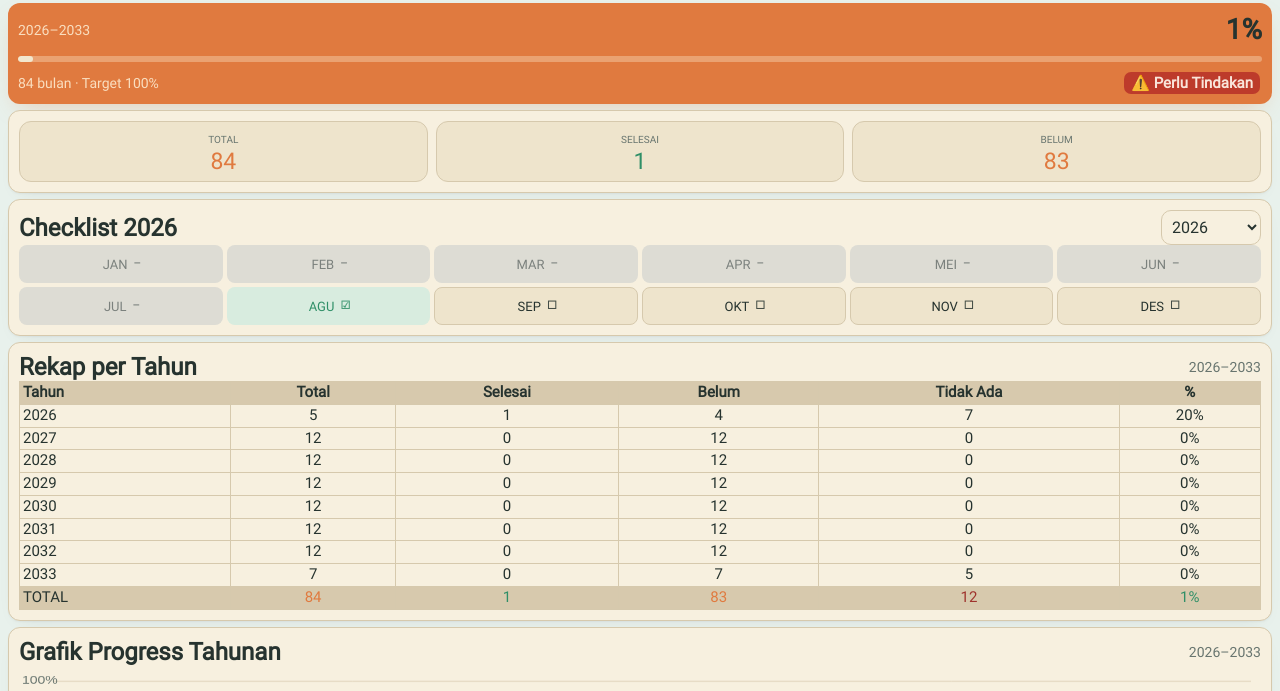
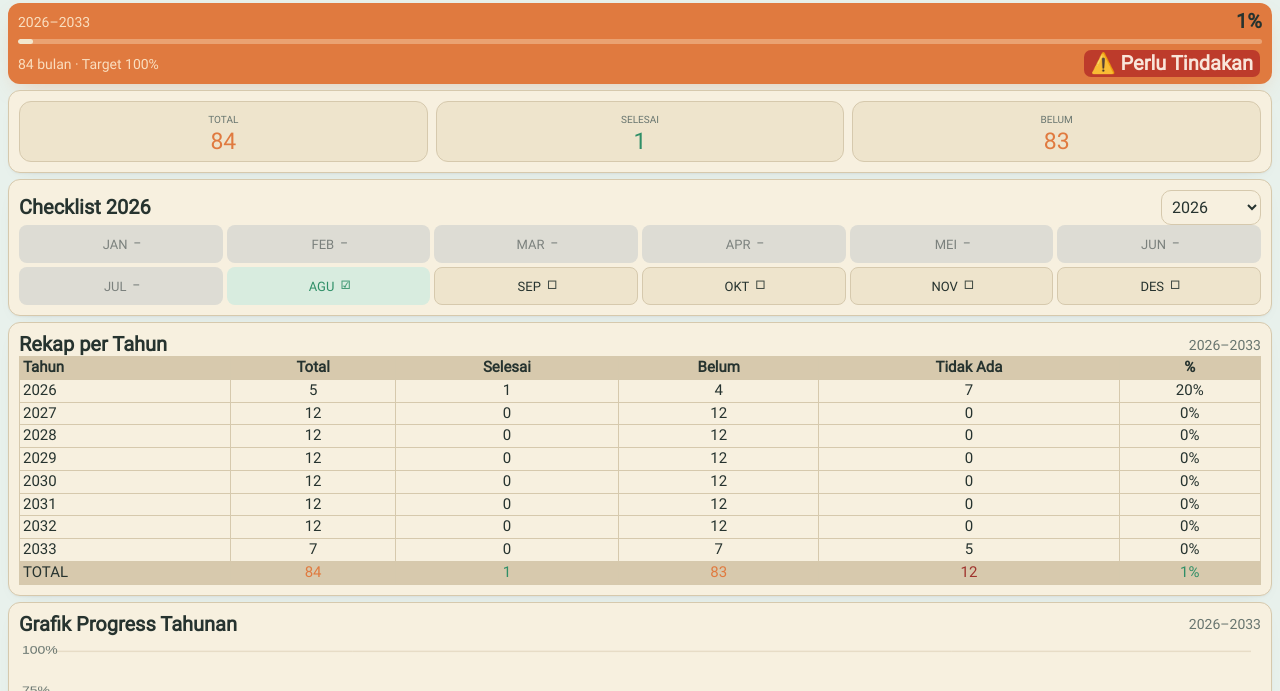
Before and after one commit to zieezie23-rgb/Checklist, a plain HTML site: page index.html in a window 1280 px wide. Shown: the part 56-747 px from the top of the page. Drawn offline with Linux system fonts and the light colour scheme.

Commit message:
Add files via upload

```diff
--- a/index.html
+++ b/index.html
@@ -72,7 +72,32 @@ main.wrap {
   right: 0 !important;
   z-index: 1000 !important;
 }
-</style></head><body><header><h1>Checklist Simulasi</h1><div class="sub">Monitoring simulasi bulanan</div></header><main class="wrap"><section id="dashboard"></section><section id="checklist" class="hidden"></section><section id="settings" class="hidden"></section></main><nav class="nav"><button id="nDash" onclick="show('dashboard')">Beranda</button><button id="nSet" onclick="show('settings')">Pengaturan</button></nav><script>
+</style><style id="checklist-lock">
+.month:disabled{cursor:not-allowed !important;opacity:1 !important}
+.month.na:disabled{pointer-events:none !important}
+</style>
+<style id="compact-panels">
+/* Panel progress dibuat lebih pendek */
+.hero{
+  padding:7px 10px !important;
+}
+.hero .progress{
+  margin:6px 0 !important;
+  height:5px !important;
+}
+
+/* Judul panel diperkecil */
+.card > .row > b{
+  font-size:20px !important;
+  line-height:1.15 !important;
+}
+
+/* Khusus judul checklist agar tetap proporsional */
+.card .row b:not(.hero-pct):not(.hero-status){
+  line-height:1.15 !important;
+}
+</style>
+</head><body><header><h1>Checklist Simulasi</h1><div class="sub">Monitoring simulasi bulanan</div></header><main class="wrap"><section id="dashboard"></section><section id="checklist" class="hidden"></section><section id="settings" class="hidden"></section></main><nav class="nav"><button id="nDash" onclick="show('dashboard')">Beranda</button><button id="nSet" onclick="show('settings')">Pengaturan</button></nav><script>
 const months=['JANUARI','FEBRUARI','MARET','APRIL','MEI','JUNI','JULI','AGUSTUS','SEPTEMBER','OKTOBER','NOVEMBER','DESEMBER'];
 const defaults={2026:['– Tidak Ada','– Tidak Ada','– Tidak Ada','– Tidak Ada','– Tidak Ada','– Tidak Ada','– Tidak Ada','☑ Selesai','☐ Belum','☐ Belum','☐ Belum','☐ Belum'],2027:Array(12).fill('☐ Belum'),2028:Array(12).fill('☐ Belum'),2029:Array(12).fill('☐ Belum'),2030:Array(12).fill('☐ Belum'),2031:Array(12).fill('☐ Belum'),2032:Array(12).fill('☐ Belum'),2033:['☐ Belum','☐ Belum','☐ Belum','☐ Belum','☐ Belum','☐ Belum','☐ Belum','– Tidak Ada','– Tidak Ada','– Tidak Ada','– Tidak Ada','– Tidak Ada']};
 let data=JSON.parse(localStorage.getItem('simulasiData')||'null')||defaults; let active=Number(localStorage.getItem('activeYear')||2026); let target=Number(localStorage.getItem('target')||100); let years=Object.keys(data);
@@ -107,7 +132,7 @@ function dash(){
         </select>
       </div>
       <div class="months">
-        ${months.map((mo,i)=>{let s=data[active][i],icon=s.includes('Selesai')?'☑':s.includes('Tidak Ada')?'–':'☐';return `<button class="month ${s.includes('Selesai')?'done':s.includes('Tidak Ada')?'na':''}" onclick="cycle(${active},${i})"><span>${mo.slice(0,3)}</span><span class="s">${icon}</span></button>`}).join('')}
+        ${months.map((mo,i)=>{let s=data[active][i],locked=s.includes('Tidak Ada'),icon=s.includes('Selesai')?'☑':locked?'–':'☐';return `<button class="month ${s.includes('Selesai')?'done':locked?'na':''}" ${locked?'disabled':''} onclick="${locked?'return false;':`cycle(${active},${i})`}"><span>${mo.slice(0,3)}</span><span class="s">${icon}</span></button>`}).join('')}
       </div>
     </div>
     <div class="card">
@@ -128,7 +153,7 @@ function dash(){
     </div>`;
 }
 function drawYearLineChart(){const cv=document.getElementById('yearLineChart');if(!cv)return;let w=cv.getBoundingClientRect().width||cv.parentElement.clientWidth||cv.clientWidth;if(!w){requestAnimationFrame(drawYearLineChart);return}const d=devicePixelRatio||1,h=250;cv.width=w*d;cv.height=h*d;const c=cv.getContext('2d');c.setTransform(d,0,0,d,0,0);const L=34,R=10,T=12,B=30,p=(w-L-R)/(years.length-1),v=years.map(y=>{let z=counts(y),t=z.done+z.bad;return t?z.done/t*100:0});c.clearRect(0,0,w,h);c.font='14px sans-serif';c.lineWidth=1;c.strokeStyle='#d6c9ad';c.fillStyle='#68756f';for(let n=0;n<=100;n+=25){let yy=T+(h-T-B)*(1-n/100);c.beginPath();c.moveTo(L,yy);c.lineTo(w-R,yy);c.stroke();c.fillText(n+'%',3,yy+3)}c.strokeStyle='#e07a3f';c.lineWidth=2.5;c.beginPath();v.forEach((n,i)=>{let x=L+i*p,y=T+(h-T-B)*(1-n/100);i?c.lineTo(x,y):c.moveTo(x,y)});c.stroke();v.forEach((n,i)=>{let x=L+i*p,y=T+(h-T-B)*(1-n/100);c.fillStyle='#e07a3f';c.beginPath();c.arc(x,y,3.5,0,Math.PI*2);c.fill();c.fillStyle='#68756f';c.textAlign='center';c.fillText(years[i],x,h-8)});c.textAlign='start'}
-function cycle(y,i){let s=data[y][i];data[y][i]=s.includes('Belum')?'☑ Selesai':s.includes('Selesai')?'– Tidak Ada':'☐ Belum';save();render()}
+function cycle(y,i){let s=data[y][i];if(s.includes('Tidak Ada'))return;data[y][i]=s.includes('Selesai')?'☐ Belum':'☑ Selesai';save();render()}
 function check(){document.getElementById('checklist').innerHTML='';}
 function settings(){document.getElementById('settings').innerHTML=`<div class="card"><b>Pengaturan</b><p class="muted">Pengaturan disimpan otomatis di perangkat.</p><label>Tahun aktif</label><select id="sy" onchange="active=+this.value;save();render()">${Object.keys(data).map(y=>`<option ${+y===active?'selected':''}>${y}</option>`).join('')}</select><br><br><label>Target minimal (%)</label><input type="number" min="0" max="100" value="${target}" onchange="target=Math.max(0,Math.min(100,+this.value||0));save();render()"></div><div class="card"><b>Data</b><p class="muted">Data checklist tersimpan lokal di HP. Tidak perlu internet setelah aplikasi dibuka.</p><button onclick="if(confirm('Kembalikan semua data ke kondisi awal file Excel?')){data=JSON.parse(JSON.stringify(defaults));active=2026;target=100;save();render()}" style="padding:12px;border:1px solid rgba(232,96,79,.25);border-radius:12px;background:rgba(232,96,79,.1);color:#e8604f;font-weight:700">Reset ke data awal</button></div>`}
 function show(id){let home=id==='dashboard';document.getElementById('dashboard').classList.toggle('hidden',!home);document.getElementById('checklist').classList.toggle('hidden',!home);document.getElementById('settings').classList.toggle('hidden',home);document.querySelectorAll('.nav button').forEach(b=>b.classList.remove('active'));document.getElementById(home?'nDash':'nSet').classList.add('active');render(id)}
```
